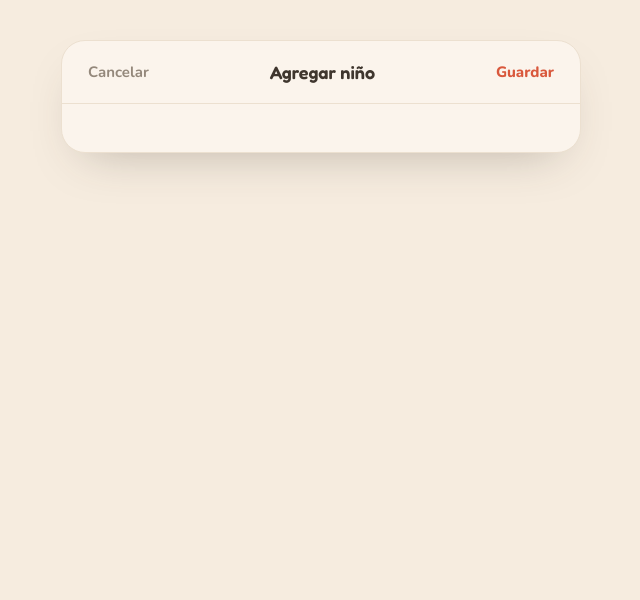
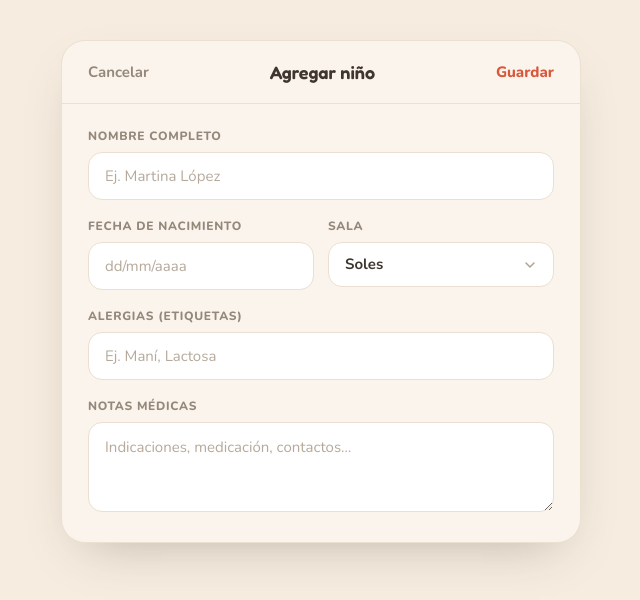
Before and after one commit to Dayana2427/open-daycare, a Next.js app: page /kids/new in a window 1280 px wide. Shown: the top 600 px of the page, without its empty margins (319-959 px from the left). Built offline with nearby package versions, Linux system fonts and the light colour scheme.

Commit message:
03-Add form fields for child details in NewKidPage

```diff
--- a/app/kids/new/page.tsx
+++ b/app/kids/new/page.tsx
@@ -2,7 +2,7 @@ import Link from "next/link";
 
 export default function NewKidPage() {
   return (
-    <div className="flex min-h-screen items-start justify-center px-6 pt-10">
+    <div className="flex min-h-screen items-start justify-center px-6 py-10">
       <div className="w-full max-w-[520px] overflow-hidden rounded-[24px] border border-border bg-card shadow-[0_20px_50px_-24px_rgba(63,54,46,.35)]">
         <div className="flex items-center justify-between border-b border-border px-[26px] py-5">
           <Link href="/kids" className="text-[15px] font-bold text-muted-dark">
@@ -15,7 +15,66 @@ export default function NewKidPage() {
             Guardar
           </Link>
         </div>
-        <div className="px-[26px] py-6" />
+        <div className="px-[26px] py-6">
+          <div className="mb-2 text-[12px] font-extrabold tracking-[.7px] text-muted-dark">
+            NOMBRE COMPLETO
+          </div>
+          <input
+            placeholder="Ej. Martina López"
+            className="mb-[18px] w-full rounded-[14px] border-[1.5px] border-input-border bg-white px-4 py-[13px] text-[15px] text-ink placeholder:text-placeholder"
+          />
+
+          <div className="mb-[18px] flex gap-[14px]">
+            <div className="flex-1">
+              <div className="mb-2 text-[12px] font-extrabold tracking-[.7px] text-muted-dark">
+                FECHA DE NACIMIENTO
+              </div>
+              <input
+                placeholder="dd/mm/aaaa"
+                className="w-full rounded-[14px] border-[1.5px] border-input-border bg-white px-4 py-[13px] text-[15px] text-ink placeholder:text-placeholder"
+              />
+            </div>
+            <div className="flex-1">
+              <div className="mb-2 text-[12px] font-extrabold tracking-[.7px] text-muted-dark">
+                SALA
+              </div>
+              <div className="relative">
+                <select className="w-full appearance-none rounded-[14px] border-[1.5px] border-input-border bg-white px-4 py-[13px] text-[15px] font-bold text-ink">
+                  <option>Soles</option>
+                </select>
+                <svg
+                  width="16"
+                  height="16"
+                  viewBox="0 0 24 24"
+                  fill="none"
+                  stroke="currentColor"
+                  strokeWidth="2.2"
+                  strokeLinecap="round"
+                  strokeLinejoin="round"
+                  className="pointer-events-none absolute right-4 top-1/2 -translate-y-1/2 flex-none text-photo-ink"
+                >
+                  <path d="m6 9 6 6 6-6" />
+                </svg>
+              </div>
+            </div>
+          </div>
+
+          <div className="mb-2 text-[12px] font-extrabold tracking-[.7px] text-muted-dark">
+            ALERGIAS (ETIQUETAS)
+          </div>
+          <input
+            placeholder="Ej. Maní, Lactosa"
+            className="mb-[18px] w-full rounded-[14px] border-[1.5px] border-input-border bg-white px-4 py-[13px] text-[15px] text-ink placeholder:text-placeholder"
+          />
+
+          <div className="mb-2 text-[12px] font-extrabold tracking-[.7px] text-muted-dark">
+            NOTAS MÉDICAS
+          </div>
+          <textarea
+            placeholder="Indicaciones, medicación, contactos…"
+            className="min-h-[90px] w-full resize-y rounded-[14px] border-[1.5px] border-input-border bg-white px-4 py-[13px] text-[15px] leading-[1.5] text-ink placeholder:text-placeholder"
+          />
+        </div>
       </div>
     </div>
   );
```
